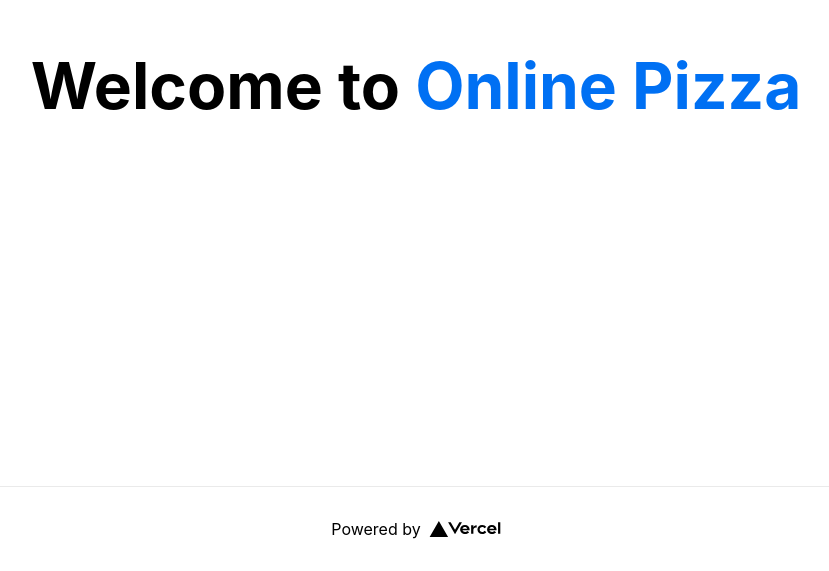
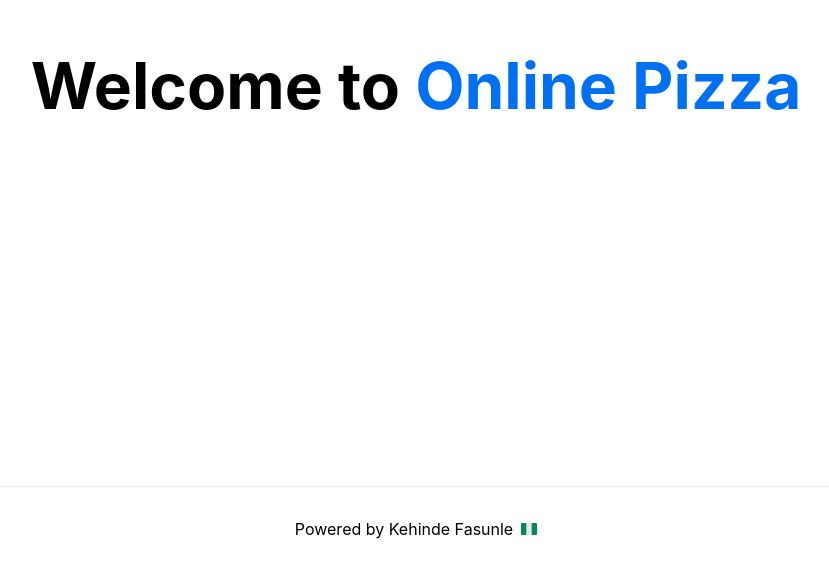
Before and after one commit to Fasunle/pizza-order-website, a Next.js app: page / in a window 1280 px wide. Shown: the part 314-885 px from the top of the page, without its empty margins (224-1053 px from the left). Built offline with nearby package versions, Linux system fonts and the light colour scheme.

Commit message:
changed icon

```diff
--- a/pages/index.js
+++ b/pages/index.js
@@ -8,7 +8,7 @@ export default function Home() {
       <Head>
         <title>Food Order App in Uyo</title>
         <meta name="description" content="the best pizza in Nigeria" />
-        <link rel="icon" href="/favicon.ico" />
+        <link rel="icon" href="/img/logo.png" />
       </Head>
 
       <main className={styles.main}>
@@ -22,10 +22,19 @@ export default function Home() {
           href="https://vercel.com?utm_source=create-next-app&utm_medium=default-template&utm_campaign=create-next-app"
           target="_blank"
           rel="noopener noreferrer">
-          Powered by{" "}
-          <span className={styles.logo}>
-            <Image src="/vercel.svg" alt="Vercel Logo" width={72} height={16} />
-          </span>
+          Powered by Kehinde Fasunle
+          <svg viewBox="0 0 48 48" className={styles.logo}>
+            <title>Nigeria</title>
+            <g>
+              <rect x="16" y="6" fill="#E6E6E6" width="16" height="36"></rect>{" "}
+              <path
+                fill="#078754"
+                d="M48,40c0,1.105-0.895,2-2,2H32V6h14c1.105,0,2,0.895,2,2V40z"></path>
+              <path
+                fill="#078754"
+                d="M16,42H2c-1.105,0-2-0.895-2-2V8c0-1.105,0.895-2,2-2h14V42z"></path>
+            </g>
+          </svg>
         </a>
       </footer>
     </div>
```
